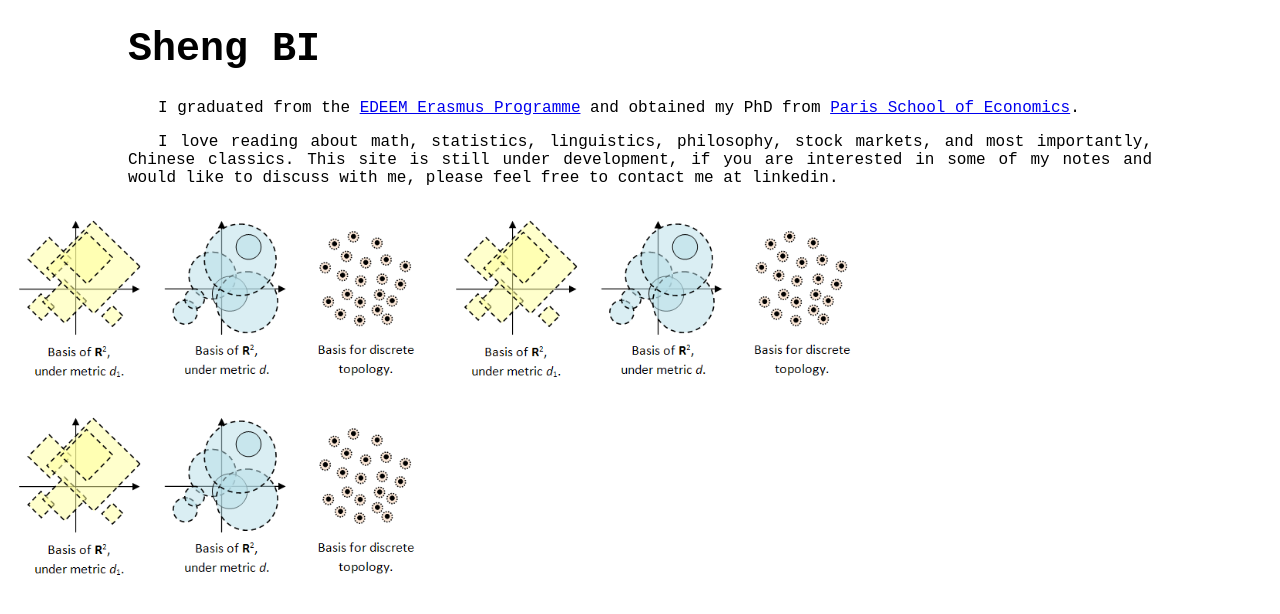
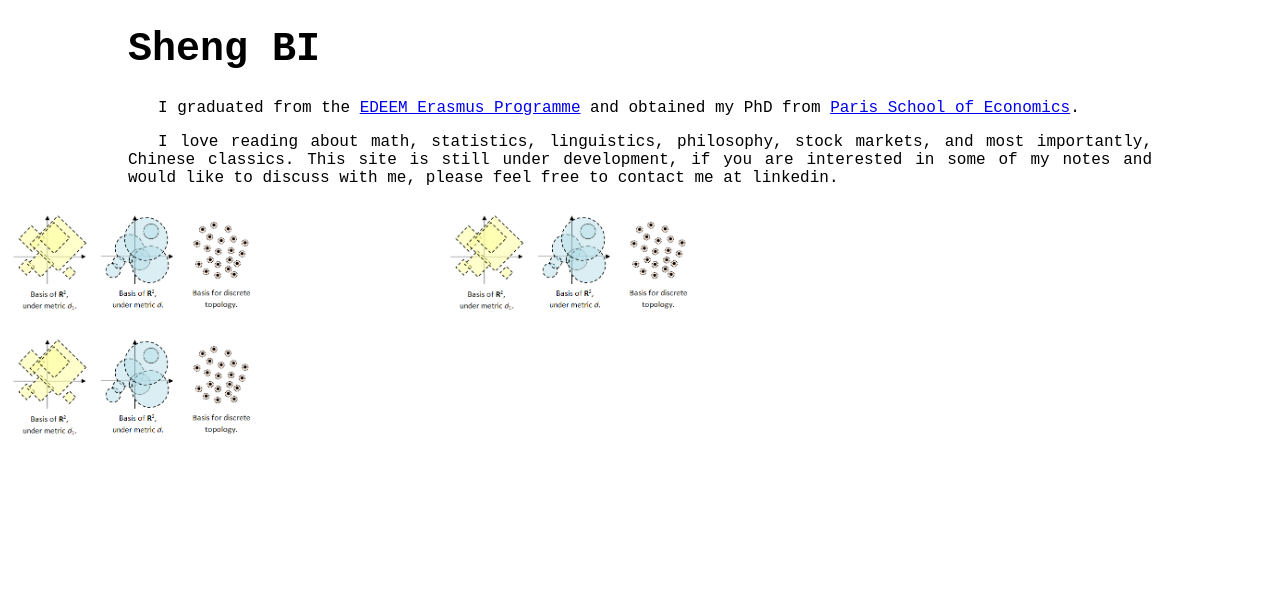
Before and after one commit to brbisheng/brbisheng.github.io, a Jekyll site: the page built from index.html, in a window 1280 px wide. Shown: the top 614 px of the page. Built offline with Jekyll 4.4.1, drawn with Linux system fonts in a browser that asks for light colours; nearby versions of some CDN libraries.

Commit message:
Update index.html

```diff
--- a/index.html
+++ b/index.html
@@ -60,13 +60,13 @@ title: Assigned to default.html
 
 <div class="row">
   <div class="column">
-    <img src="assets/pictures/topology_bases.png" alt="Snow" style="width:100%">
+    <img src="assets/pictures/topology_bases.png" alt="Snow" style="width:60%">
   </div>
   <div class="column">
-    <img src="assets/pictures/topology_bases.png" alt="Forest" style="width:100%">
+    <img src="assets/pictures/topology_bases.png" alt="Forest" style="width:60%">
   </div>
   <div class="column">
-    <img src="assets/pictures/topology_bases.png" alt="Mountains" style="width:100%">
+    <img src="assets/pictures/topology_bases.png" alt="Mountains" style="width:60%">
   </div>
 </div>
 
```
